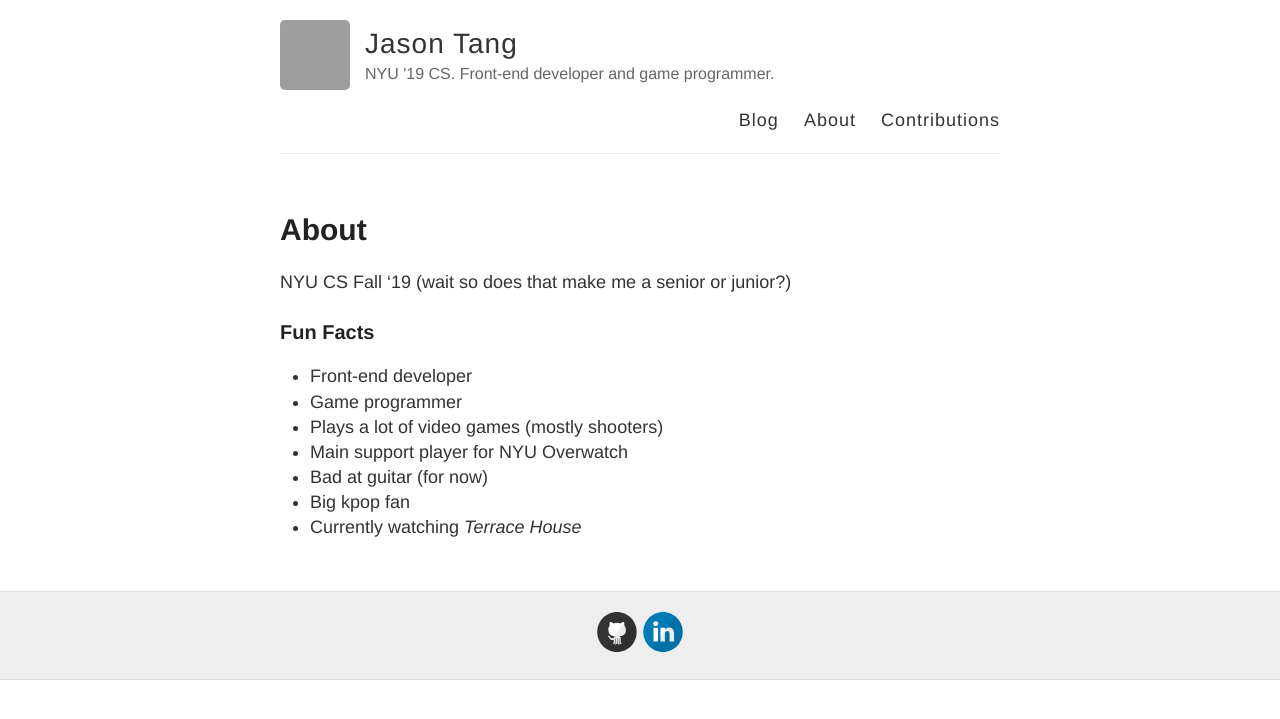
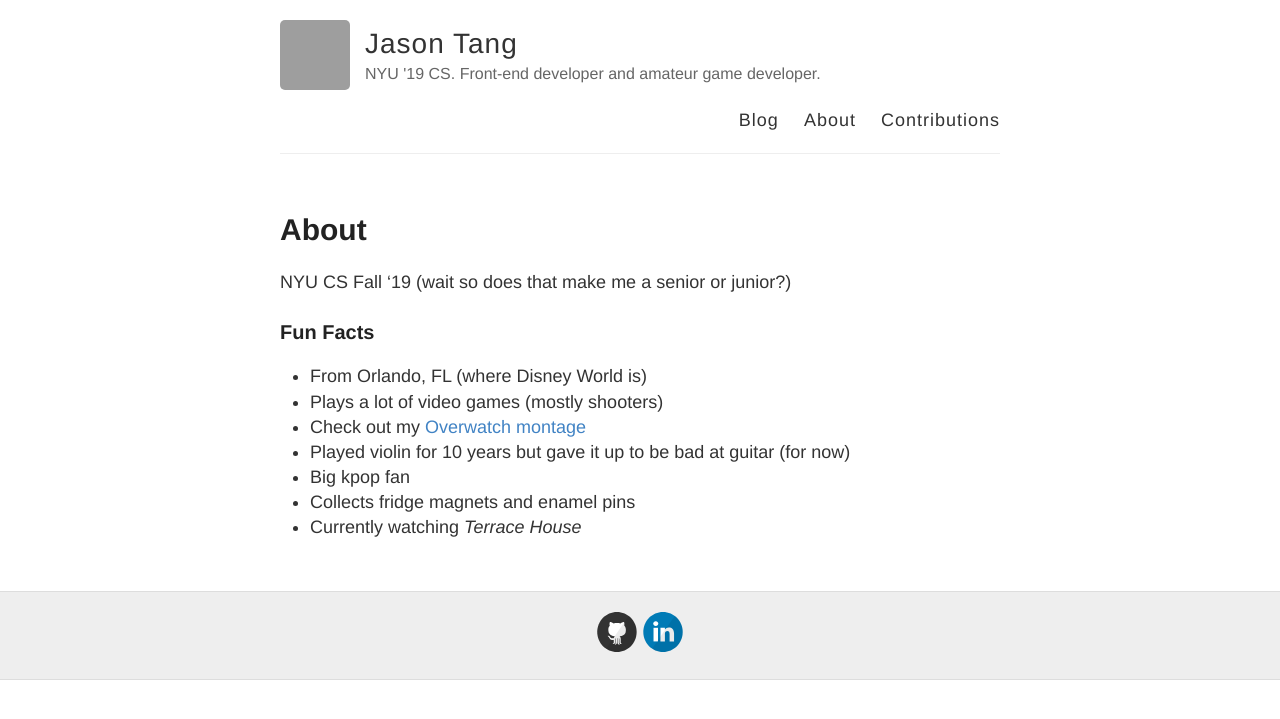
Before and after one commit to nyu-ossd-s19/jztang-weekly, a Jekyll site: the page built from about.md, in a window 1280 px wide. Shown: the top 719 px of the page. Built offline with Jekyll 4.4.1, drawn with Linux system fonts in a browser that asks for light colours; grey boxes are pictures that could not be loaded.

Commit message:
edit about me

```diff
--- a/_config.yml
+++ b/_config.yml
@@ -9,7 +9,7 @@ name: Jason Tang
 
 # CUSTOMIZE
 # Short bio or description about you (displayed in the header)
-description: NYU '19 CS. Front-end developer and game programmer.
+description: NYU '19 CS. Front-end developer and amateur game developer.
 
 # CUSTOMIZE
 # URL of your avatar or profile pic (you could use your GitHub profile pic)
--- a/about.md
+++ b/about.md
@@ -8,10 +8,10 @@ NYU CS Fall '19 (wait so does that make me a senior or junior?)
 
 ### Fun Facts
 
-- Front-end developer
-- Game programmer
+- From Orlando, FL (where Disney World is)
 - Plays a lot of video games (mostly shooters)
-- Main support player for NYU Overwatch
-- Bad at guitar (for now)
+- Check out my [Overwatch montage](https://www.youtube.com/watch?v=_H8YhEypkEE)
+- Played violin for 10 years but gave it up to be bad at guitar (for now)
 - Big kpop fan
+- Collects fridge magnets and enamel pins
 - Currently watching *Terrace House*
```
